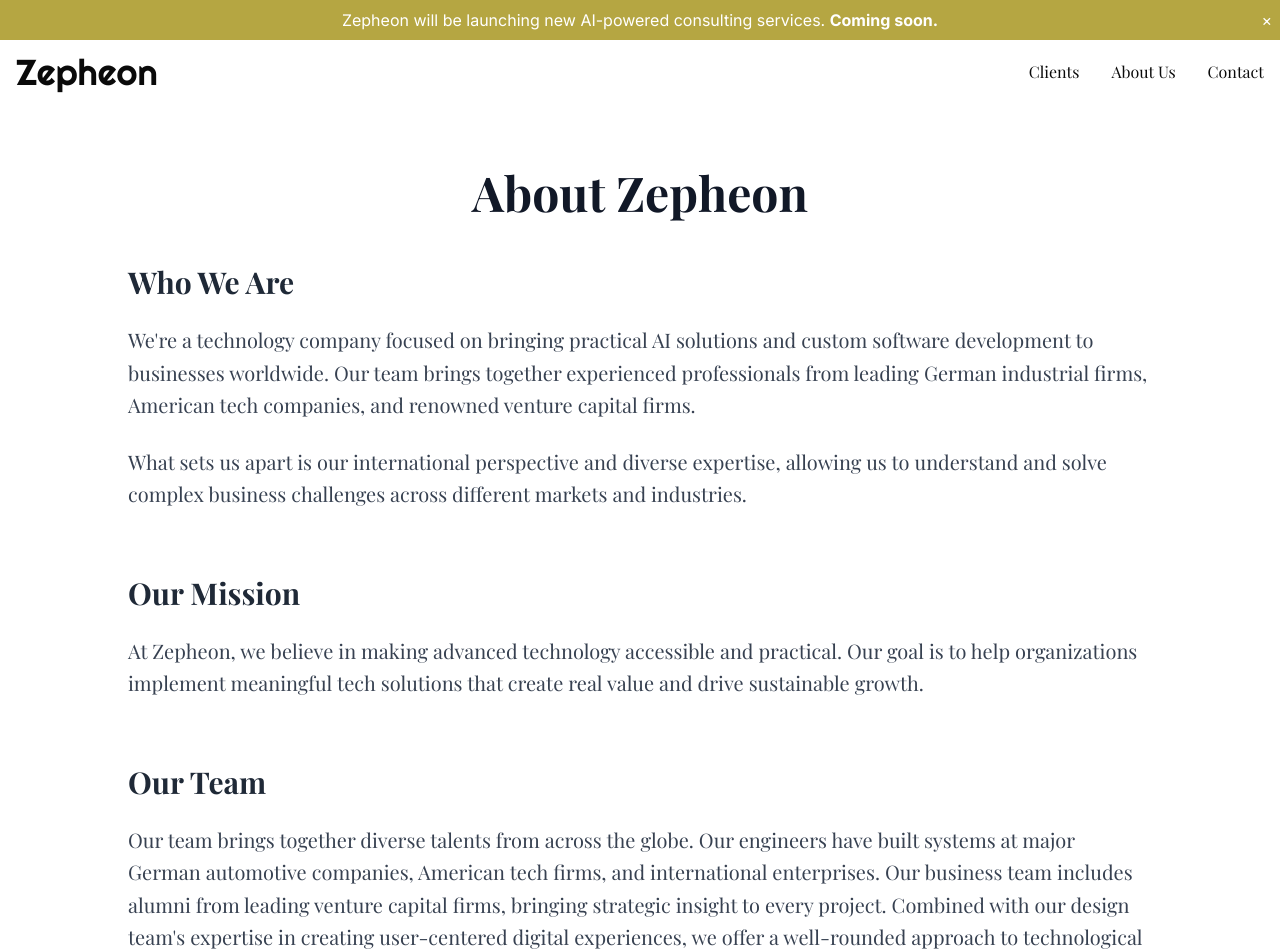
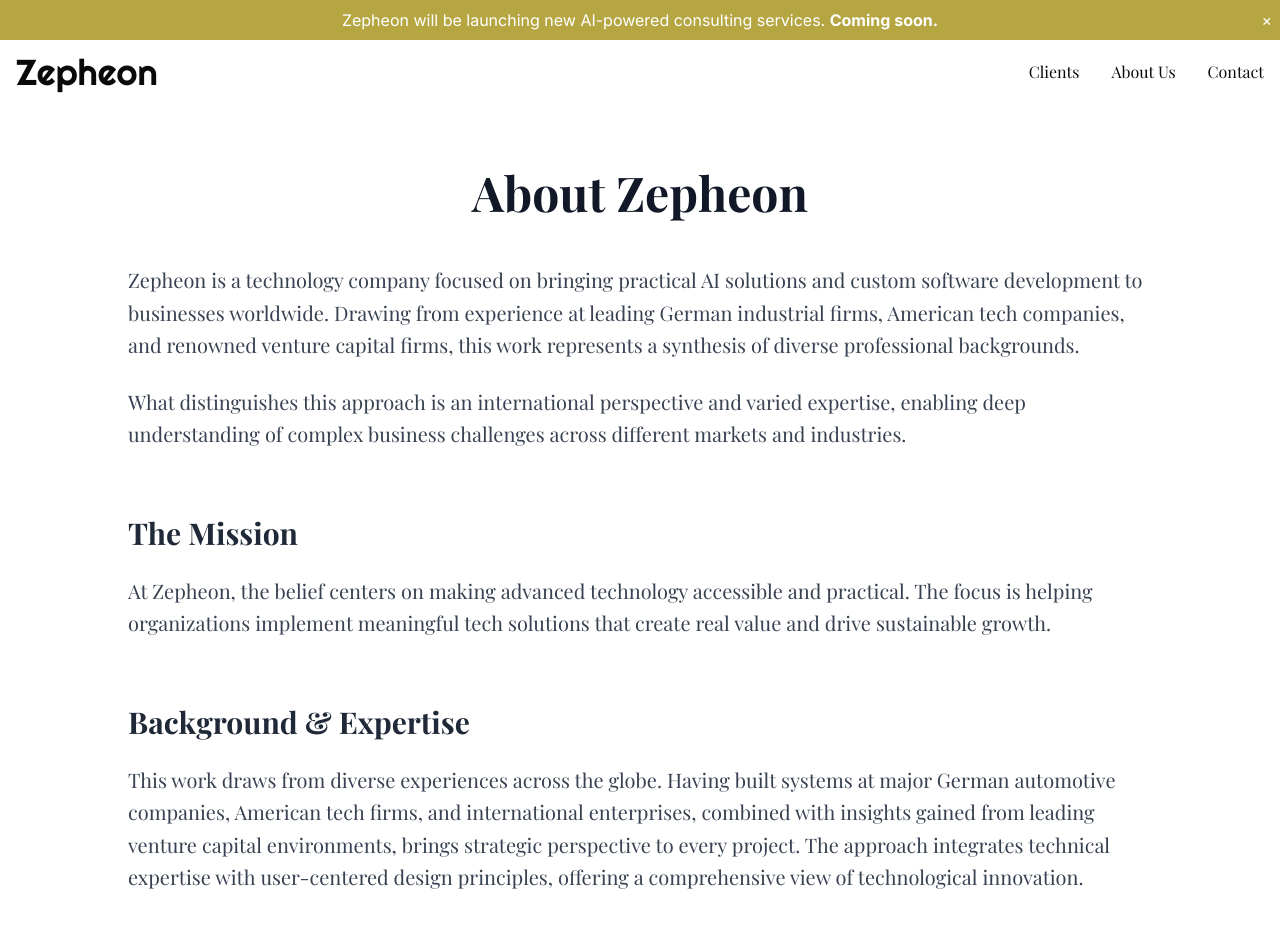
Before and after one commit to isaacbau/zepheon-landing, a React (Vite) app: page /about in a window 1280 px wide. Shown: the top 952 px of the page. Built offline with nearby package versions, Linux system fonts and the light colour scheme; a web font is replaced by a local one.

Commit message:
Individual changes

```diff
--- a/src/pages/About.tsx
+++ b/src/pages/About.tsx
@@ -7,46 +7,44 @@
         </h1>
 
         <div className="mb-16">
-          <h2 className="text-3xl font-bold font-playfair mb-6 text-gray-800">
-            Who We Are
-          </h2>
           <p className="text-xl text-gray-700 font-playfair mb-6 leading-relaxed">
-            We're a technology company focused on bringing practical AI
+            Zepheon is a technology company focused on bringing practical AI
             solutions and custom software development to businesses worldwide.
-            Our team brings together experienced professionals from leading
-            German industrial firms, American tech companies, and renowned
-            venture capital firms.
+            Drawing from experience at leading German industrial firms, American
+            tech companies, and renowned venture capital firms, this work
+            represents a synthesis of diverse professional backgrounds.
           </p>
           <p className="text-xl text-gray-700 font-playfair mb-6 leading-relaxed">
-            What sets us apart is our international perspective and diverse
-            expertise, allowing us to understand and solve complex business
+            What distinguishes this approach is an international perspective and
+            varied expertise, enabling deep understanding of complex business
             challenges across different markets and industries.
           </p>
         </div>
 
         <div className="mb-16">
           <h2 className="text-3xl font-bold font-playfair mb-6 text-gray-800">
-            Our Mission
+            The Mission
           </h2>
           <p className="text-xl text-gray-700 font-playfair leading-relaxed">
-            At Zepheon, we believe in making advanced technology accessible and
-            practical. Our goal is to help organizations implement meaningful
-            tech solutions that create real value and drive sustainable growth.
+            At Zepheon, the belief centers on making advanced technology
+            accessible and practical. The focus is helping organizations
+            implement meaningful tech solutions that create real value and drive
+            sustainable growth.
           </p>
         </div>
 
         <div>
           <h2 className="text-3xl font-bold font-playfair mb-6 text-gray-800">
-            Our Team
+            Background & Expertise
           </h2>
           <p className="text-xl text-gray-700 font-playfair leading-relaxed">
-            Our team brings together diverse talents from across the globe. Our
-            engineers have built systems at major German automotive companies,
-            American tech firms, and international enterprises. Our business
-            team includes alumni from leading venture capital firms, bringing
-            strategic insight to every project. Combined with our design team's
-            expertise in creating user-centered digital experiences, we offer a
-            well-rounded approach to technological innovation.
+            This work draws from diverse experiences across the globe. Having
+            built systems at major German automotive companies, American tech
+            firms, and international enterprises, combined with insights gained
+            from leading venture capital environments, brings strategic
+            perspective to every project. The approach integrates technical
+            expertise with user-centered design principles, offering a
+            comprehensive view of technological innovation.
           </p>
         </div>
       </div>
--- a/src/pages/Clients.tsx
+++ b/src/pages/Clients.tsx
@@ -28,15 +28,14 @@
 const Clients = () => {
   const stats = [
     {
-      number: 5,
+      number: 4,
       description: "Startups accelerated in San Francisco",
     },
-    { number: 3, description: "Enterprise solutions deployed" },
-    { number: 11, description: "AI project integrations" },
+    { number: 2, description: "Enterprise solutions deployed" },
+    { number: 14, description: "AI project integrations" },
     {
-      number: 4,
-      description:
-        "Industries served: Legal Tech, Consumer, Architecture, Bio-Tech",
+      number: 3,
+      description: "Industries served: Legal Tech, Consumer, Architecture",
     },
   ];
 
```
